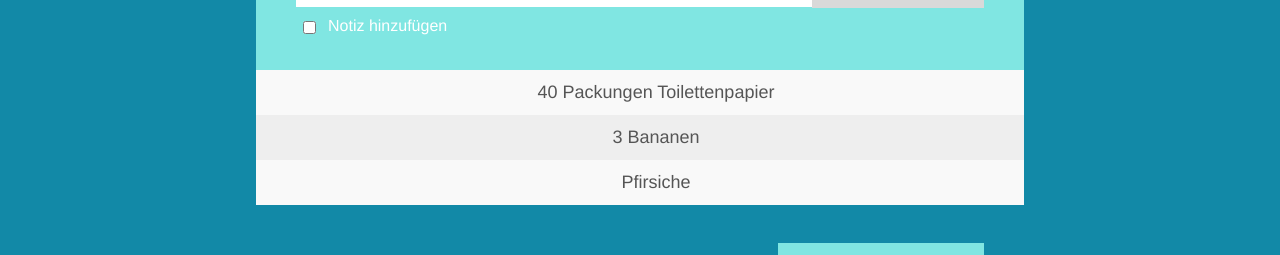
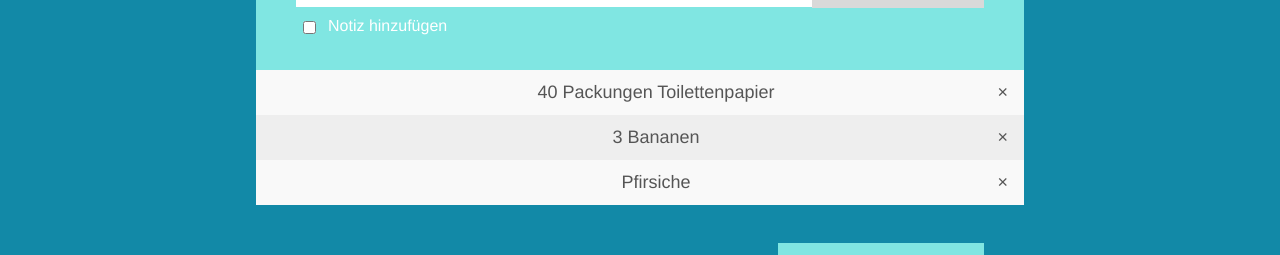
Before and after one commit to NeighborhoodAid/frontend, a Vue app: page /list in a window 1280 px wide. Shown: the part 223-478 px from the top of the page. Built offline with nearby package versions, Linux system fonts and the light colour scheme.

Commit message:
Now possible to delete items.

```diff
--- a/src/views/List.vue
+++ b/src/views/List.vue
@@ -14,8 +14,9 @@
         </form>
 
         <ul id="list">
-            <li  v-for="(product, index) in products" :key="index">
+            <li v-for="(product, index) in products" :key="index">
                 {{product}}
+                <span class="close" v-on:click="deleteItem(index)">&times;</span>
             </li>
         </ul>
         <div class="publish">
@@ -43,6 +44,7 @@ export default Vue.extend({
         }
     },
     methods: {
+        /*Add products from form to product list*/
         addProduct: function () {
             let newEntry = "";
             if (this.seen) {
@@ -56,6 +58,9 @@ export default Vue.extend({
             this.comment = "";
             this.seen = false;
             return
+        },
+        deleteItem: function (index) {
+            this.products.splice(index, 1);
         }
     }
 })
```
